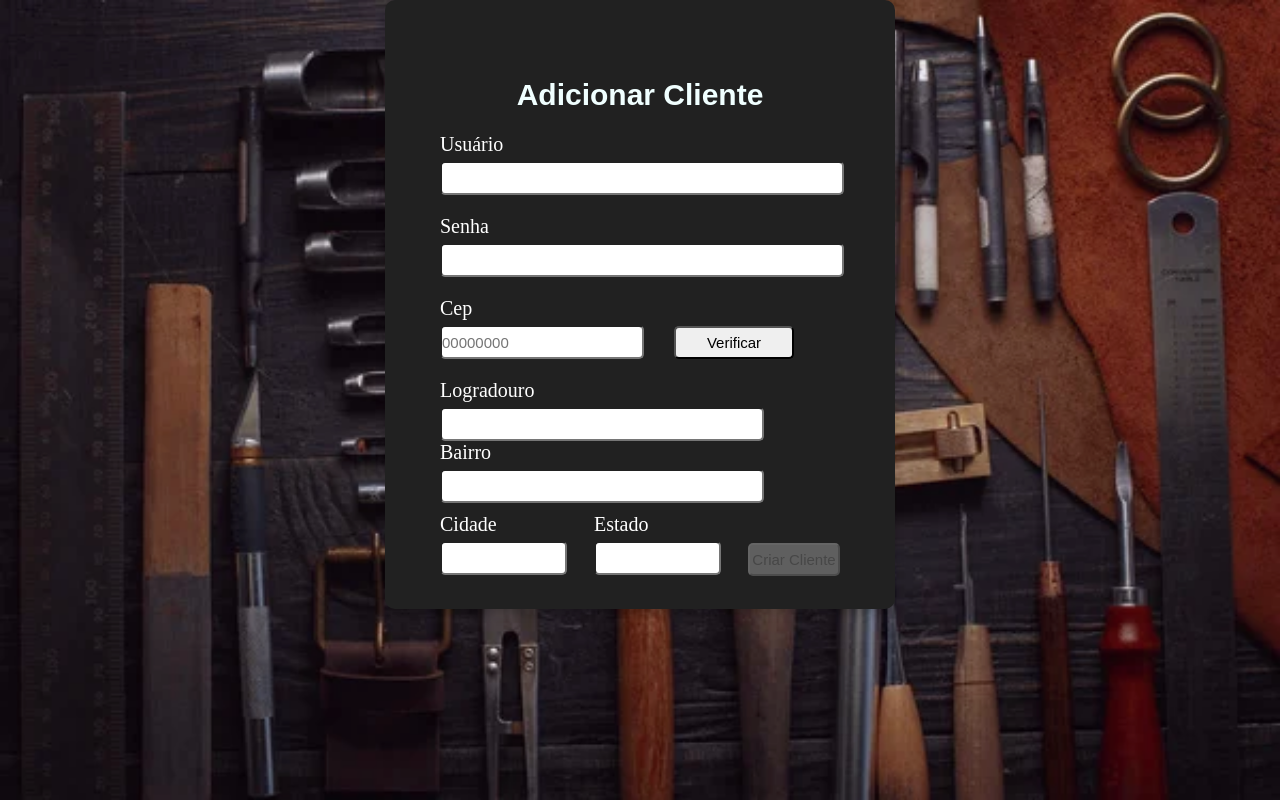
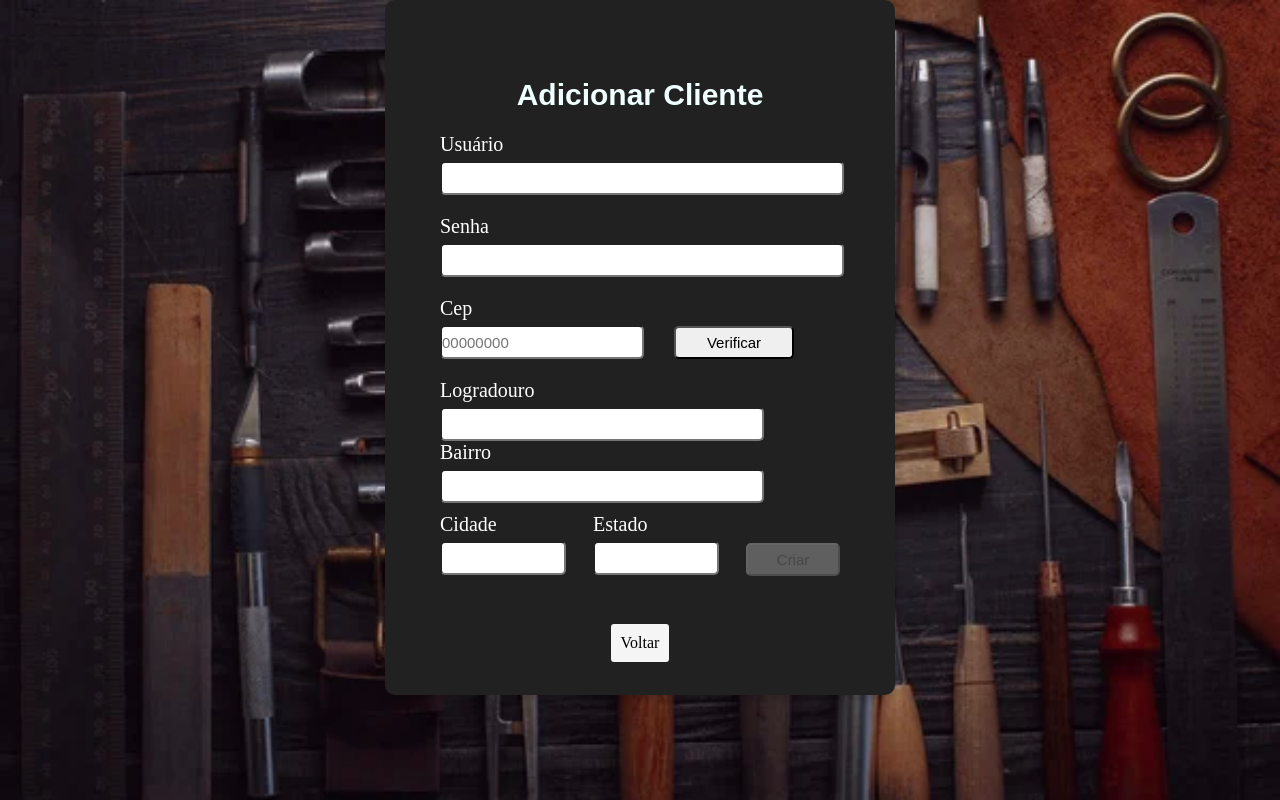
Before and after one commit to Thales-Daniel/Zitrus-Case, a React (Create React App) app: page /register in a window 1280 px wide. Built offline with nearby package versions, Linux system fonts and the light colour scheme.

Commit message:
feat: criado botao de voltar

```diff
--- /dev/null
+++ b/src/components/botaoVoltar/index.jsx
@@ -0,0 +1,13 @@
+import { Link } from 'react-router-dom';
+import React from 'react';
+import './style.css';
+
+function botaoVoltar() {
+  return (
+    <Link className="botaoVoltar" to="/customer">
+      Voltar
+    </Link>
+  );
+}
+
+export default botaoVoltar;
--- /dev/null
+++ b/src/components/botaoVoltar/style.css
@@ -0,0 +1,8 @@
+.botaoVoltar {
+  color: black;
+  text-decoration: none;
+  background-color: whitesmoke;
+  border-radius: 3px;
+  margin-top: 3em;
+  padding: 10px;
+}
--- a/src/pages/customer/index.jsx
+++ b/src/pages/customer/index.jsx
@@ -15,7 +15,7 @@ function Customers() {
 
   return (
     <div>
-      <Header titulo="Clientes" />
+      <Header titulo="Clientes" funcao="Criar Cliente" pathName="/register" />
       <div className="containerCustomerList">
         {customers.map(({
           image, Rua, bairro, cidade, estado, name, id,
--- a/src/pages/details/index.jsx
+++ b/src/pages/details/index.jsx
@@ -4,6 +4,7 @@ import { useNavigate } from 'react-router-dom';
 import axios from 'axios';
 import './style.css';
 import { putCustomer } from '../../redux/customerSlice';
+import BotaoVoltar from '../../components/botaoVoltar';
 
 function Details() {
   const lastUser = useSelector((state) => state.customers.lastUser);
@@ -102,6 +103,7 @@ function Details() {
             </div>
           </label>
           <button type="submit" className="createUserButton" disabled={!verifyFields} onClick={backToCostumer}>Editar Cliente</button>
+          <BotaoVoltar />
         </form>
       </div>
     </div>
--- a/src/pages/register/index.jsx
+++ b/src/pages/register/index.jsx
@@ -4,6 +4,7 @@ import './style.css';
 import { useDispatch } from 'react-redux';
 import { useNavigate } from 'react-router-dom';
 import { postCustomer } from '../../redux/customerSlice';
+import BotaoVoltar from '../../components/botaoVoltar';
 
 function Register() {
   const [usuario, setUsuario] = useState('');
@@ -94,8 +95,9 @@ function Register() {
               <p id="estado" className="addressTittle">Estado</p>
               <input id="estado" className="inputUf" maxLength="8" type="text" value={estado} onChange={(e) => setEstado(e.target.value)} />
             </div>
-            <button type="submit" className="createUserButton" disabled={!verifyFields} onClick={backToCostumer}>Criar Cliente</button>
+            <button type="submit" className="createUserButton" disabled={!verifyFields} onClick={backToCostumer}>Criar</button>
           </label>
+          <BotaoVoltar />
         </form>
       </div>
     </div>
--- a/src/pages/register/style.css
+++ b/src/pages/register/style.css
@@ -128,6 +128,7 @@
 .createUserButton {
   width: 30%;
   flex-wrap: nowrap;
+  padding: 5px;
   height: 2.2em;
   font-size: 15px;
   border-radius: 5px;
```
